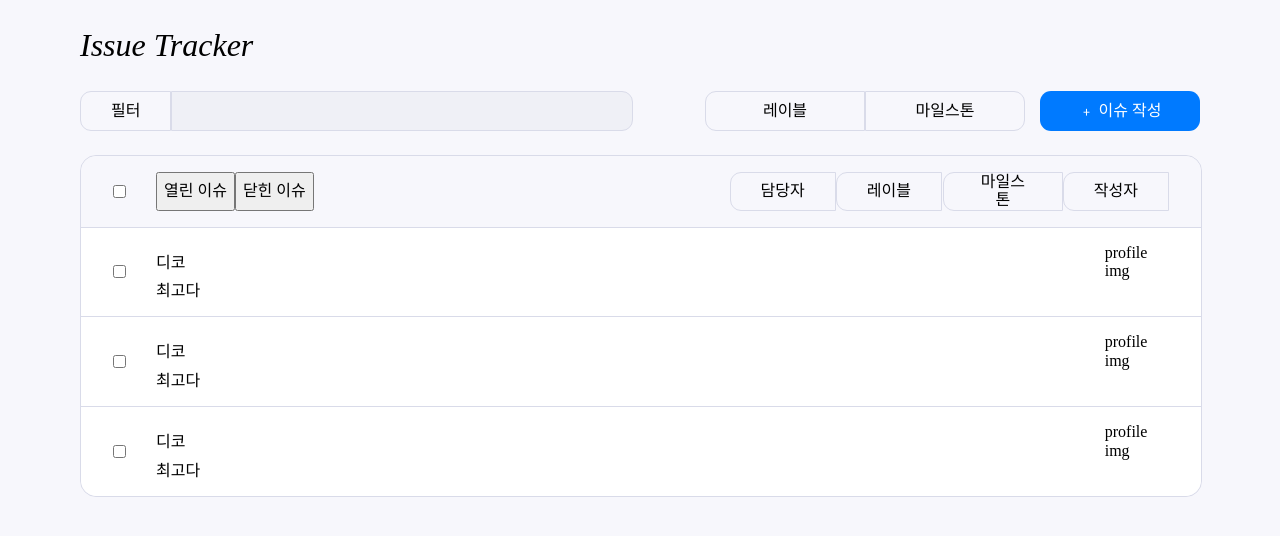
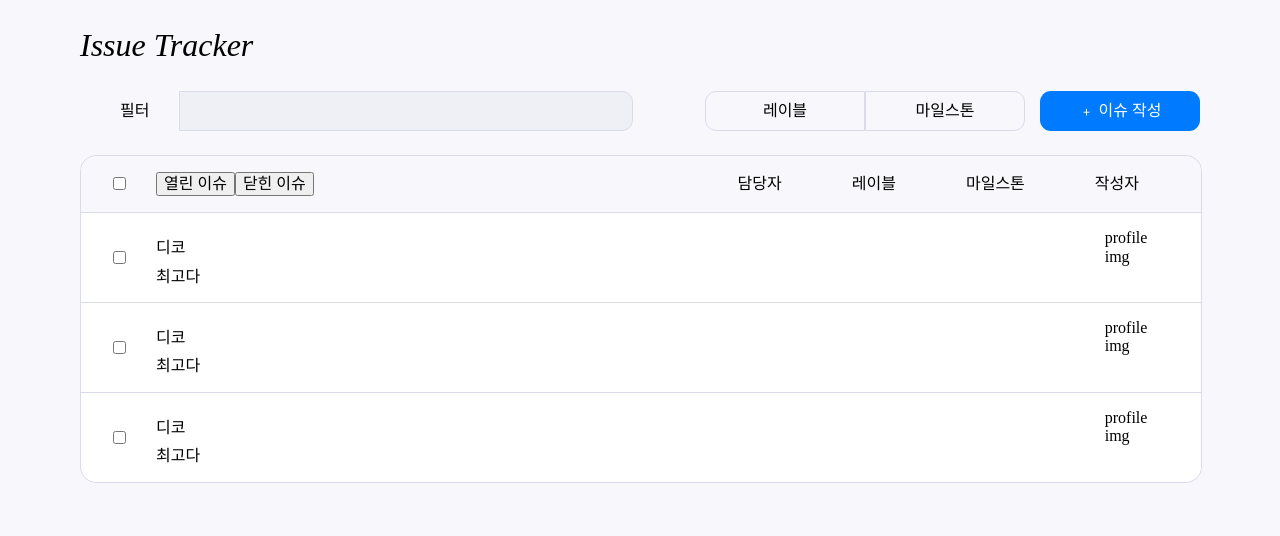
Before and after one commit to codesquad-members-2021/issue-tracker, a React (Create React App) app in the folder frontend/: page /issues in a window 1280 px wide. Shown: the top 536 px of the page. Built offline with nearby package versions, Linux system fonts and the light colour scheme.

Commit message:
fix: 드롭다운 css 변경

```diff
--- a/frontend/src/components/common/DropDown.tsx
+++ b/frontend/src/components/common/DropDown.tsx
@@ -13,7 +13,7 @@ const DropDown = ({ info }) => {
   return (
     <DropdownLayout alignment={info.alignment}>
       <DropdownButton onClick={handleDropDownButtonClick}>
-        {info.name}
+        {info.icon && info.icon()}<DropdownButtonText>{info.name}</DropdownButtonText>
       </DropdownButton>
       {isClicked &&
 
@@ -40,11 +40,17 @@ const DropdownLayout = styled.div<any>`
 `;
 const DropdownButton = styled.button`
   padding: 0 30px;
-  background: #F7F7FC;
-  border: 1px solid #D9DBE9;
-  border-radius: 11px 0px 0px 11px;
+  border: none;
+  background-color: rgba( 255, 255, 255, 0 );
+  /* background: #F7F7FC; */
+  /* border: 1px solid #D9DBE9;
+  border-radius: 11px 0px 0px 11px; */
 
+  display: flex;
   flex-basis: 120px;
+  align-items: center;
+
+  span { margin-left: 10px; white-space:nowrap; }
 `;
 
 const DropDownLayer = styled.div<any>`
@@ -54,7 +60,7 @@ const DropDownLayer = styled.div<any>`
 
   /* background: #D9DBE9; */
   border: 1px solid #D9DBE9;
-  border-radius: 16px;
+  border-radius: 16px !important;
 
   ul {
     list-style-type: none;
@@ -93,6 +99,9 @@ const DropdownElement = styled.li`
   }
 `;
 
+const DropdownButtonText = styled.span`
+  cursor: pointer;
+`;
 const Radio = styled.input``
 
 export default DropDown;
```
